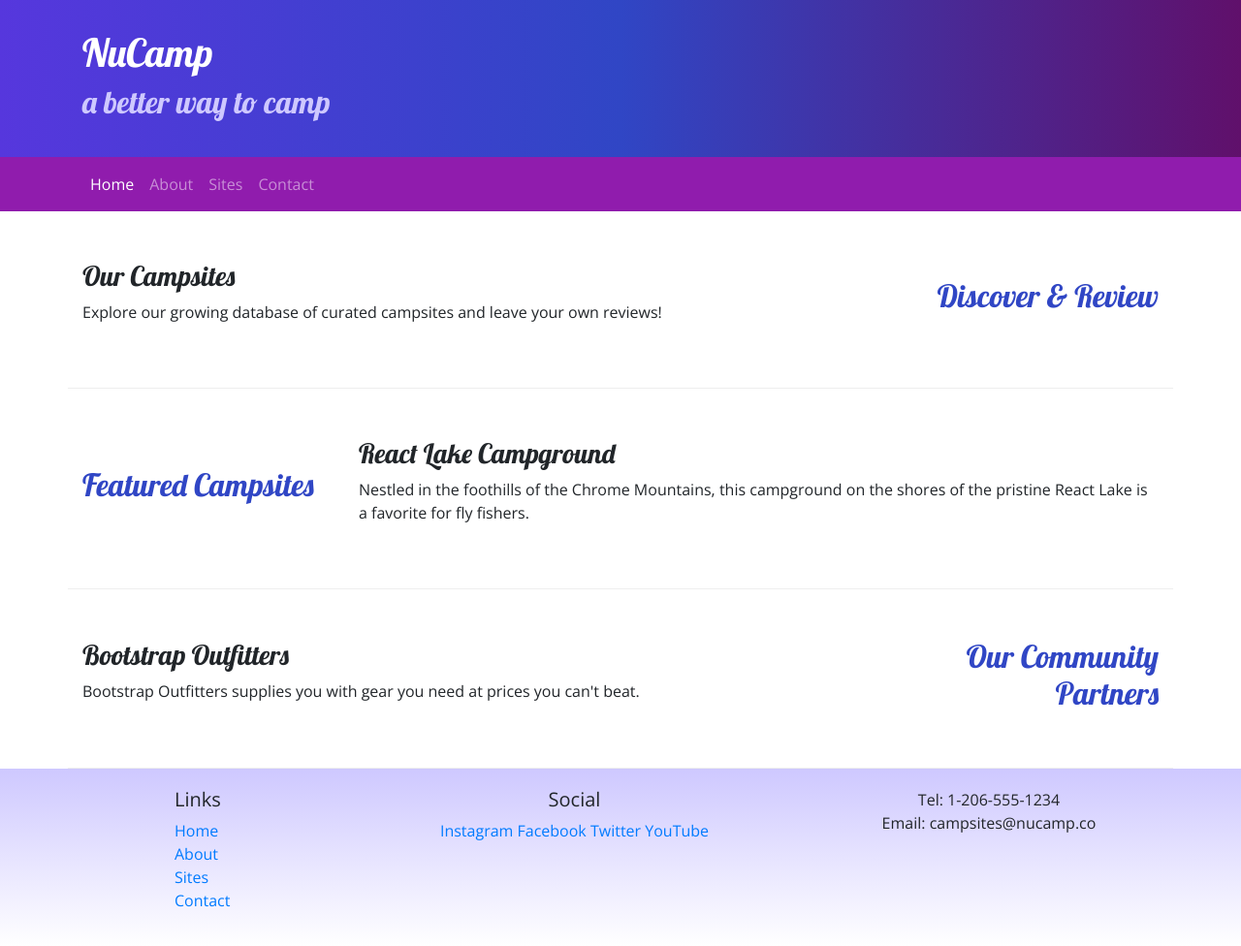
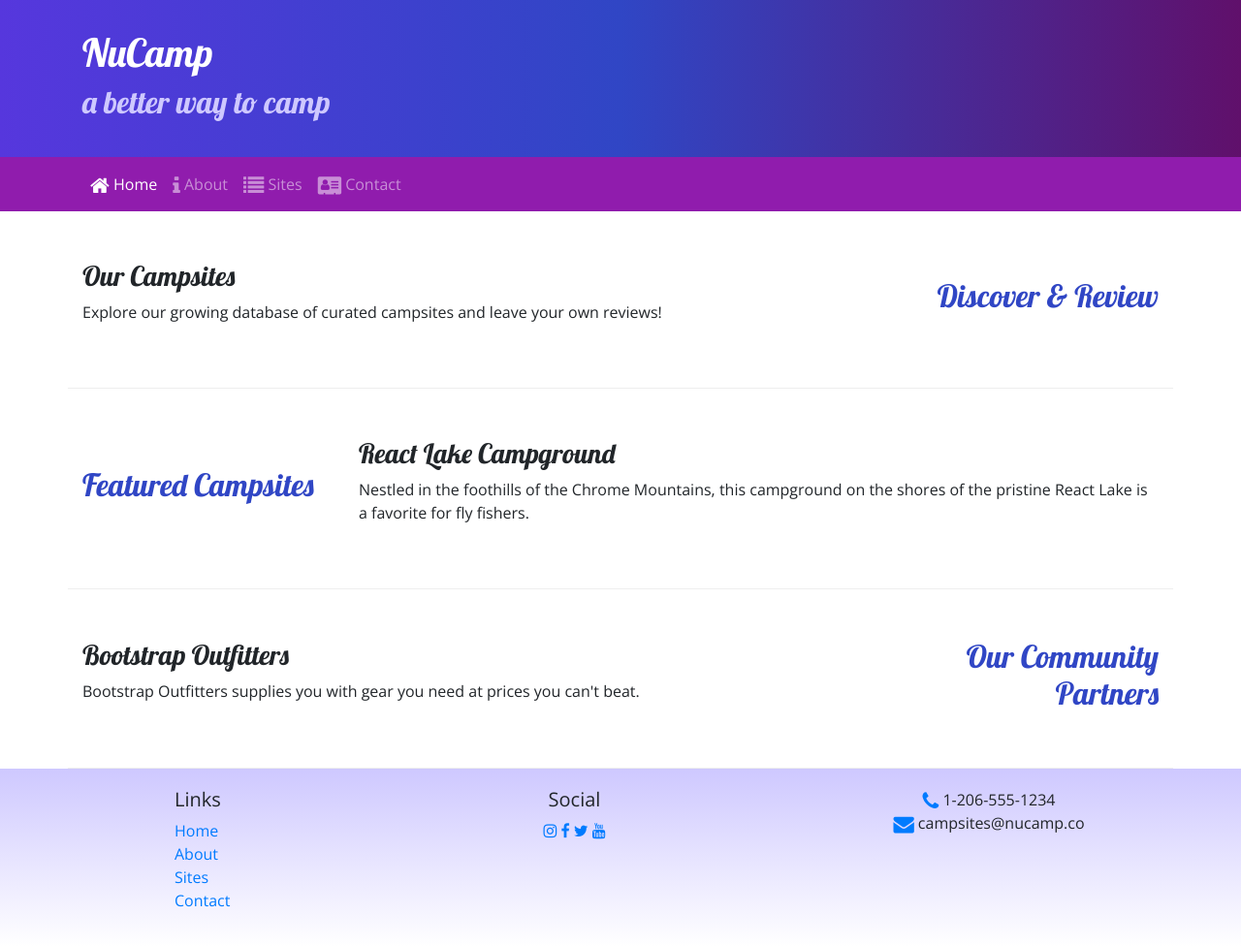
Before and after one commit to kgruca/bootnu, a website: page index.html in a window 1280 px wide. Shown: the whole page at 97% size. Drawn offline with nearby package versions, Linux system fonts and the light colour scheme.

Commit message:
added font icons to navbar and footer, using font-awesome

```diff
--- a/index.html
+++ b/index.html
@@ -5,13 +5,22 @@
         <meta charset="utf-8" />
         <meta name="viewport" content="width=device-width, initial-scale=1" />
 
+        <!-- Bootstrap link -->
         <link
             rel="stylesheet"
             href="node_modules/bootstrap/dist/css/bootstrap.min.css" />
+
+        <!-- rest of formatting -->
+        <link
+            rel="stylesheet"
+            href="node_modules/font-awesome/css/font-awesome.min.css" />
         <link
             rel="stylesheet"
             href="https://fonts.googleapis.com/css?family=Lobster|Open+Sans" />
-        <link rel="stylesheet" href="css/styles.css">
+        <link
+            rel="stylesheet"
+            href="css/styles.css" />
+
         <title>NuCamp A Better Way to Camp</title>
     </head>
 
@@ -40,16 +49,28 @@
                 <div class="collapse navbar-collapse" id="nucampNavbar">
                     <ul class="navbar-nav">
                         <li class="nav-item active">
-                            <a href="#" class="nav-link">Home</a>
+                            <a href="#" class="nav-link">
+                                <i class="fa fa-home fa-lg"></i>
+                                Home
+                            </a>
                         </li>
                         <li class="nav-item">
-                            <a href="aboutus.html" class="nav-link">About</a>
+                            <a href="aboutus.html" class="nav-link">
+                                <i class="fa fa-info fa-lg"></i>
+                                About
+                            </a>
                         </li>
                         <li class="nav-item">
-                            <a href="#" class="nav-link">Sites</a>
+                            <a href="#" class="nav-link">
+                                <i class="fa fa-list fa-lg"></i>
+                                Sites
+                            </a>
                         </li>
                         <li class="nav-item">
-                            <a href="#" class="nav-link">Contact</a>
+                            <a href="#" class="nav-link">
+                                <i class="fa fa-address-card fa-lg"></i>
+                                Contact
+                            </a>
                         </li>
                     </ul>
                 </div>
@@ -108,14 +129,28 @@
                     </div>
                     <div class="col-6 col-sm-5 text-center">
                         <h5>Social</h5>
-                        <a href="http://instagram.com/">Instagram</a>
-                        <a href="http://facebook.com/">Facebook</a>
-                        <a href="http://twitter.com/">Twitter</a>
-                        <a href="http://youtube.com/">YouTube</a>
+                        <a href="http://instagram.com/">
+                            <i class="fa fa-instagram"></i>
+                        </a>
+                        <a href="http://facebook.com/">
+                            <i class="fa fa-facebook"></i>
+                        </a>
+                        <a href="http://twitter.com/">
+                            <i class="fa fa-twitter"></i>
+                        </a>
+                        <a href="http://youtube.com/">
+                            <i class="fa fa-youtube"></i>
+                        </a>
                     </div>
                     <div class="col-sm-4 text-center">
-                        Tel: 1-206-555-1234<br />
-                        Email: campsites@nucamp.co
+                        <i
+                        class="fa fa-phone fa-lg text-primary">
+                        </i>
+                            1-206-555-1234<br />
+                        <i
+                        class="fa fa-envelope fa-lg text-primary">
+                        </i>
+                            campsites@nucamp.co
                     </div>
                 </div>
             </div>
--- a/package.json
+++ b/package.json
@@ -15,6 +15,7 @@
   },
   "dependencies": {
     "bootstrap": "^4.5.2",
+    "font-awesome": "^4.7.0",
     "jquery": "^3.5.1",
     "popper.js": "^1.16.1"
   }
```
Also changed, not shown: aboutus.html (+44 -14 lines), 1 other file.
